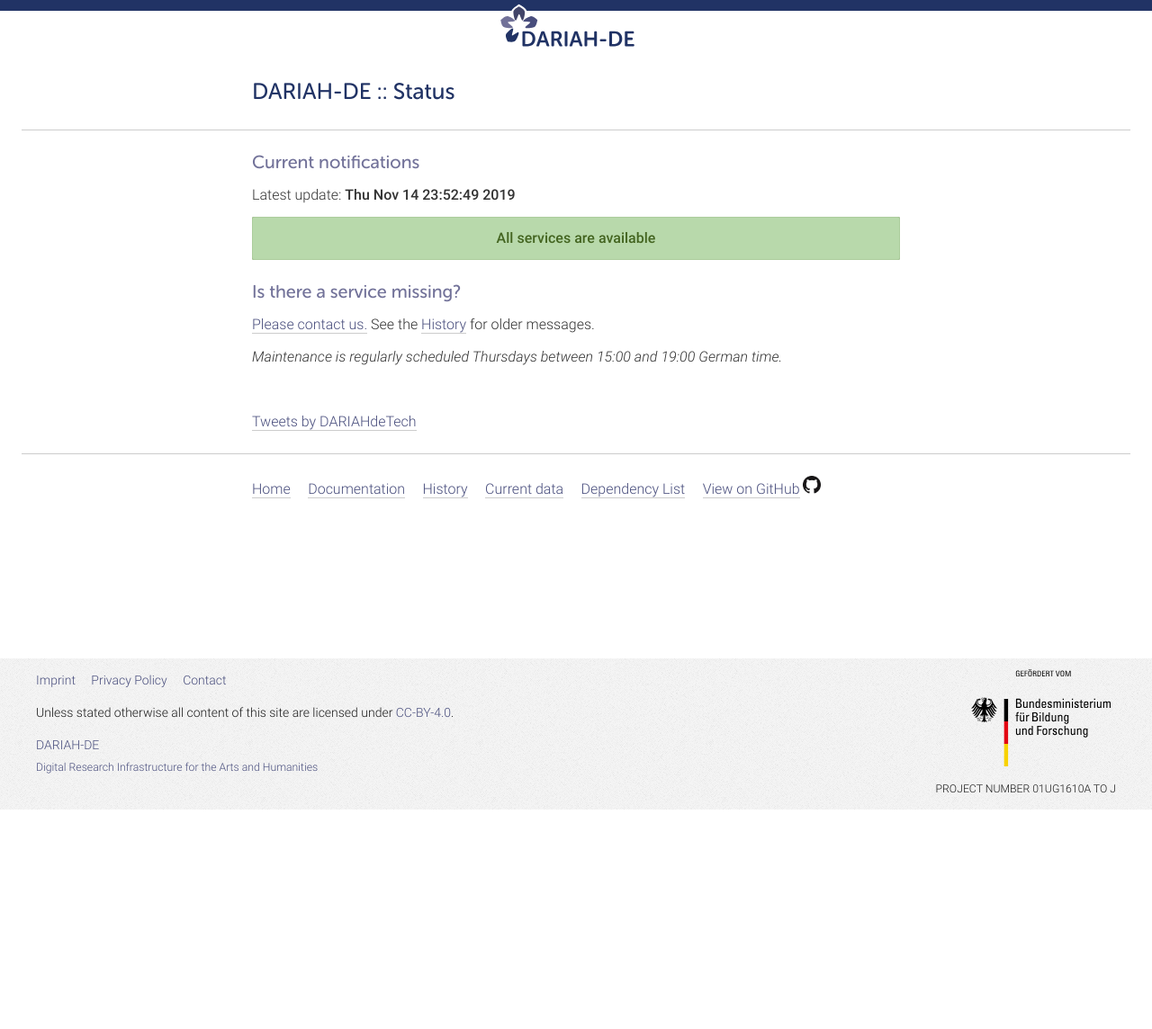
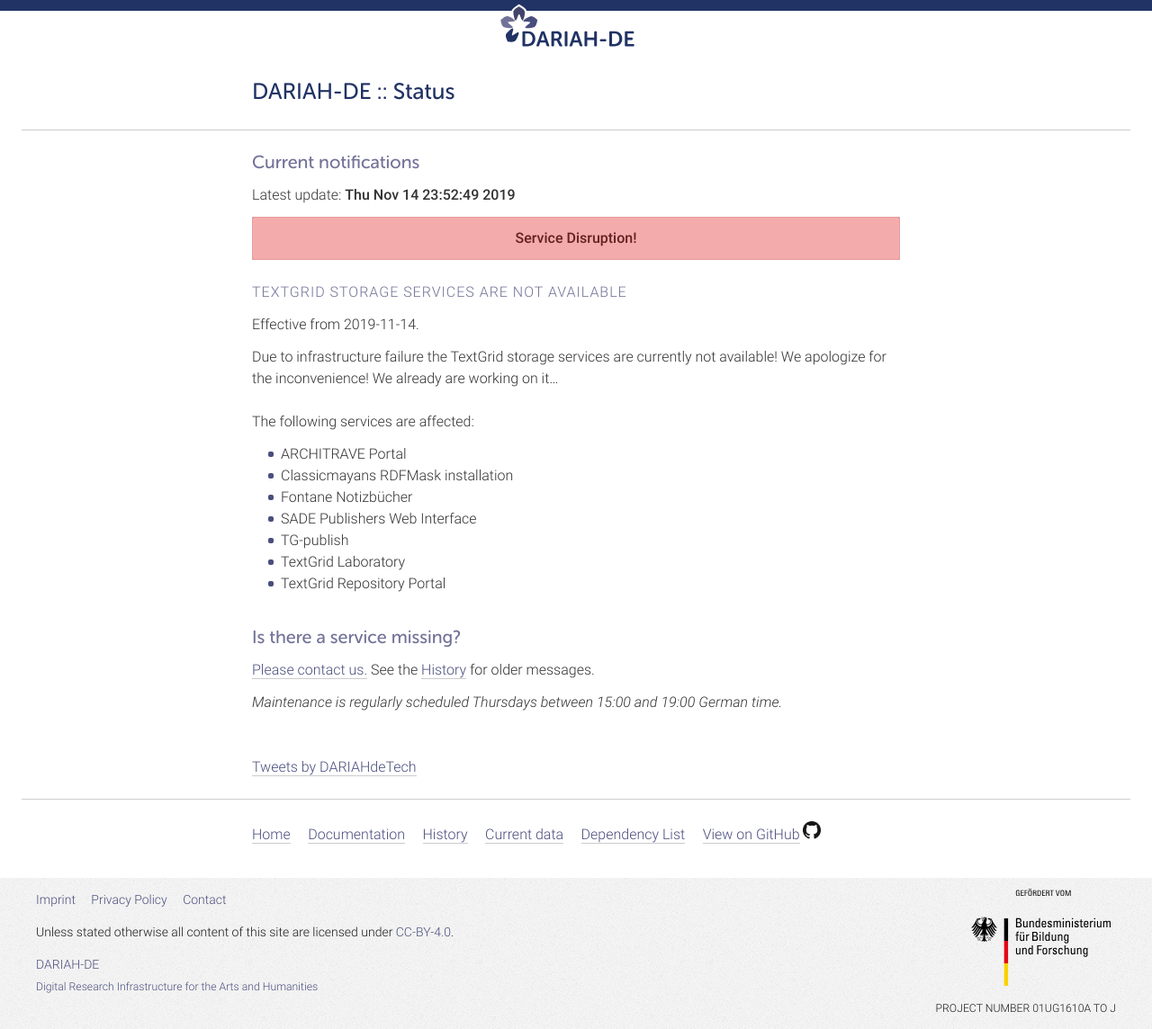
Before and after one commit to DARIAH-DE/status, a Jekyll site: the page built from index.md, in a window 1280 px wide. Shown: the whole page at 90% size. Built offline with Jekyll 4.4.1, drawn with Linux system fonts in a browser that asks for light colours; comment, search, counter and statistics services are not loaded; before the commit the page ends 900 px from its top, so only the background shows below that.

Commit message:
Update outages.yaml

```diff
--- a/_data/outages.yaml
+++ b/_data/outages.yaml
@@ -1,4 +1,10 @@
 ---
+- title: 'TextGrid Storage Services are not available'
+  date_start: '2019-11-14'
+  hide: false
+  description: 'Due to infrastructure failure the TextGrid storage services are currently not available! We apologize for the inconvenience! We already are working on it...'
+  affected:
+    - '/infrastructure/gwdg-stornext'
 - title: 'Some DARIAH-DE Services are currently not available'
   date_start: '2019-08-16'
   hide: true
```
